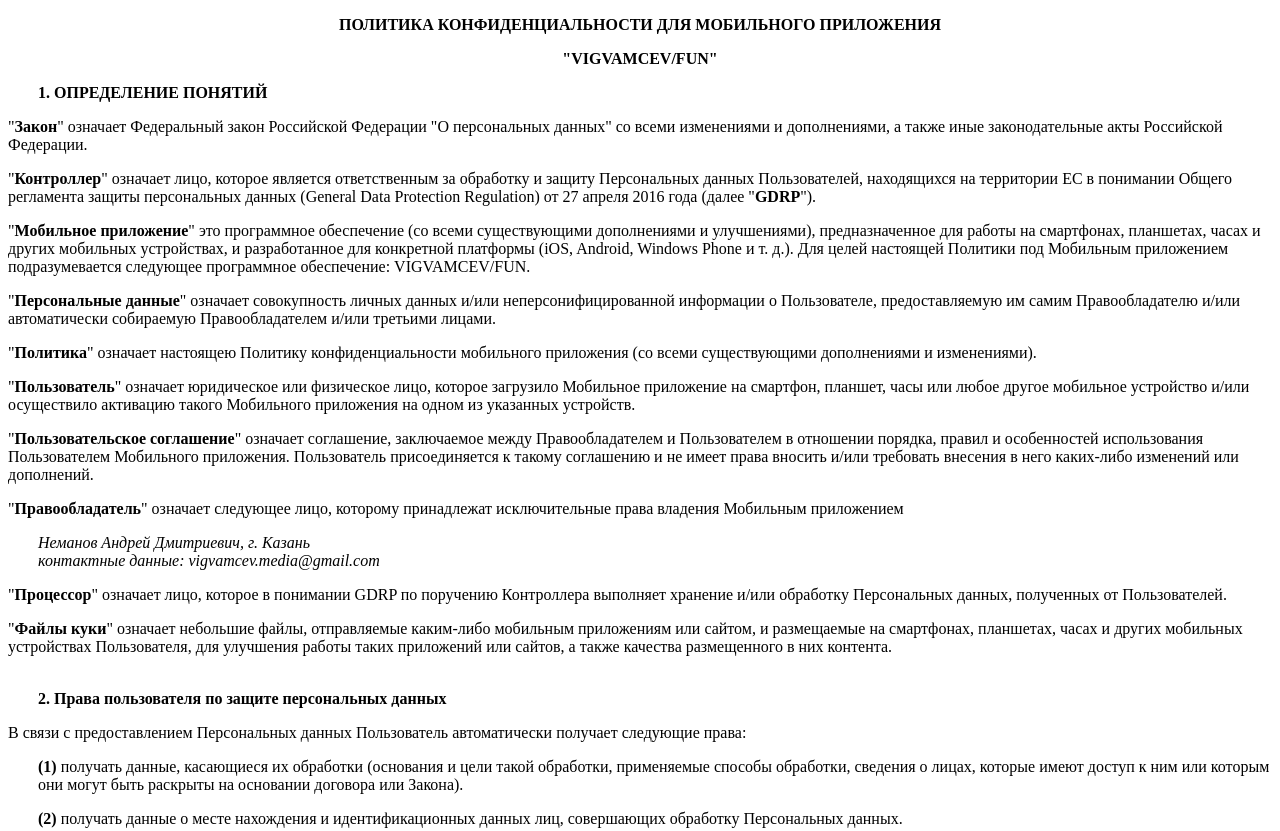
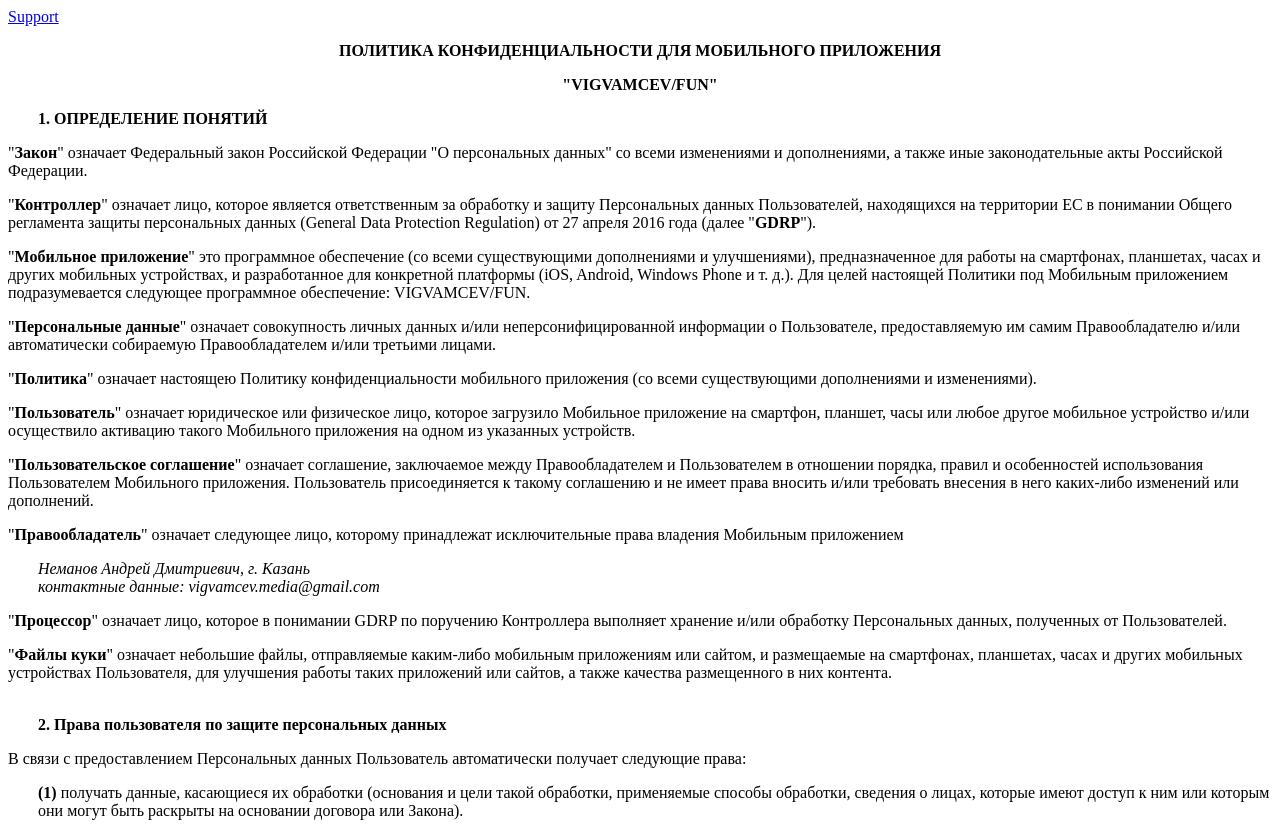
Before and after one commit to AndrewOch/AndrewOch.github.io, a plain HTML site: page index.html in a window 1280 px wide. Shown: the top 831 px of the page. Drawn offline with Linux system fonts and the light colour scheme.

Commit message:
added support link

```diff
--- a/index.html
+++ b/index.html
@@ -5,6 +5,9 @@
     <title>Privacy policy</title>
 </head>
 <body>
+
+<a style="text-align: center;" href="mailto:vigvamcev.media@gmail.com?Subject=vigvamcev/fun%20support">Support</a>
+
 <p style="text-align: center;"><strong>ПОЛИТИКА КОНФИДЕНЦИАЛЬНОСТИ ДЛЯ МОБИЛЬНОГО ПРИЛОЖЕНИЯ</strong></p>
 <p style="text-align: center;"><strong>"<span id="span_id">VIGVAMCEV/FUN</span>"</strong></p>
 <p style="text-align: left; padding-left: 30px;"><strong>1. ОПРЕДЕЛЕНИЕ ПОНЯТИЙ</strong></p>
```
